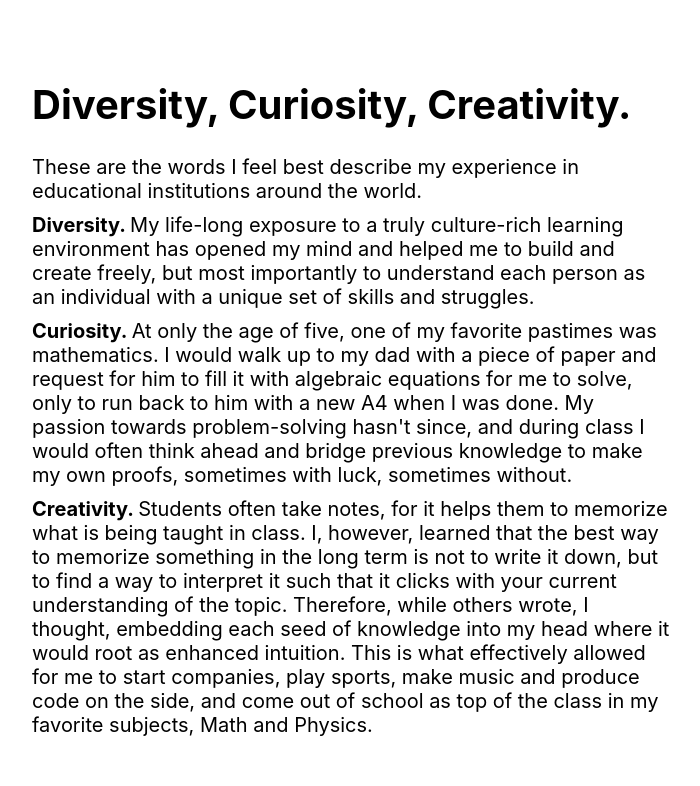
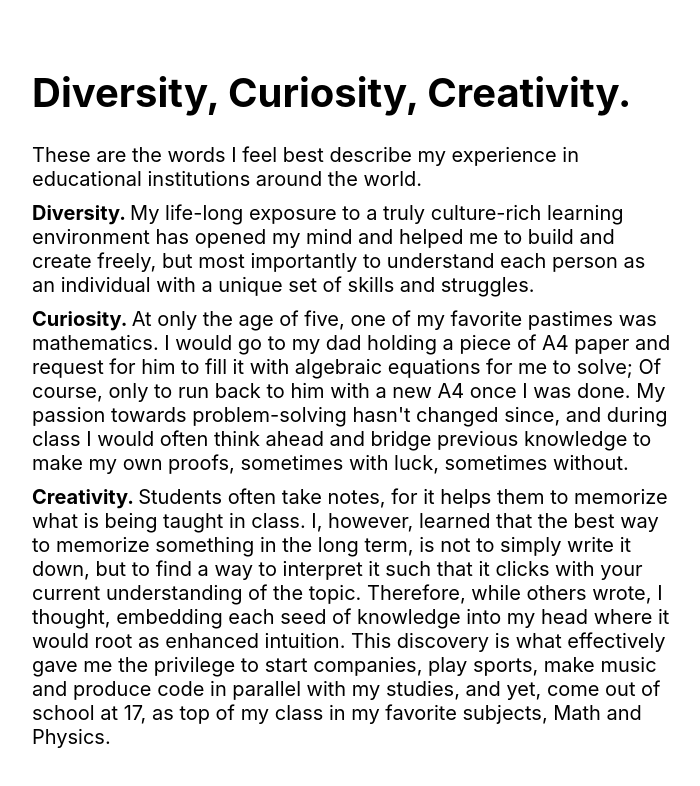
Before and after one commit to AAAwesomer/CV, a React (Create React App) app: page /education in a window 1280 px wide. Shown: the top 786 px of the page, without its empty margins (288-988 px from the left). Built offline with nearby package versions, Linux system fonts and the light colour scheme.

Commit message:
updated text

```diff
--- a/src/components/education.js
+++ b/src/components/education.js
@@ -17,24 +17,25 @@ var Education = createReactClass({
               and struggles.</p>
         <p><span style={{fontWeight: 'bold', marginTop: '20px'}}>Curiosity. </span>
               At only the age of five, one of my favorite
-              pastimes was mathematics. I would walk up to my dad
-              with a piece of paper and request for him to fill it
-              with algebraic equations for me to solve, only to run
-              back to him with a new A4 when I was done. My passion
-              towards problem-solving hasn't since, and during class
-              I would often think ahead and bridge previous knowledge
-              to make my own proofs, sometimes with luck, sometimes
-              without.</p>
+              pastimes was mathematics. I would go to my dad holding a
+              piece of A4 paper and request for him to fill it with
+              algebraic equations for me to solve; Of course, only to
+              run back to him with a new A4 once I was done. My passion
+              towards problem-solving hasn't changed since, and during
+              class I would often think ahead and bridge previous
+              knowledge to make my own proofs, sometimes with luck,
+              sometimes without.</p>
         <p><span style={{fontWeight: 'bold'}}>Creativity. </span>
               Students often take notes, for it helps them to memorize what
               is being taught in class. I, however, learned that the best way
-              to memorize something in the long term is not to write it down,
-              but to find a way to interpret it such that it clicks with your
-              current understanding of the topic. Therefore, while others wrote,
-              I thought, embedding each seed of knowledge into my head where it would
-              root as enhanced intuition. This is what effectively allowed for me
-              to start companies, play sports, make music and produce code on the
-              side, and come out of school as top of the class in my favorite
+              to memorize something in the long term, is not to simply write it
+              down, but to find a way to interpret it such that it clicks with
+              your current understanding of the topic. Therefore, while others
+              wrote, I thought, embedding each seed of knowledge into my head
+              where it would root as enhanced intuition. This discovery is what
+              effectively gave me the privilege to start companies, play sports,
+              make music and produce code in parallel with my studies, and yet,
+              come out of school at 17, as top of my class in my favorite
               subjects, Math and Physics.</p>
       </div>
     )
```
